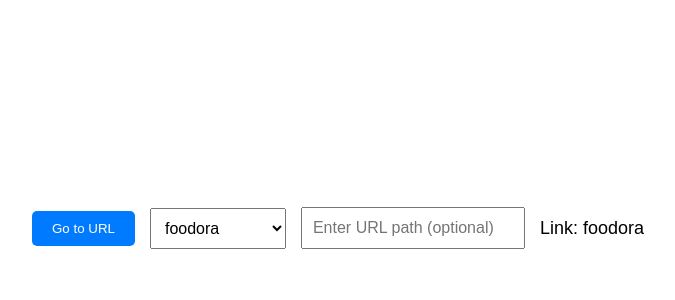
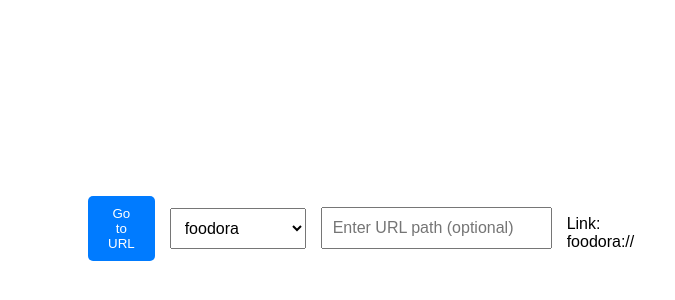
Before and after one commit to cgdi/deeplinks-tester, a plain HTML site: page index.html in a window 1280 px wide. Shown: the part 172-472 px from the top of the page, without its empty margins (302-977 px from the left). Drawn offline with Linux system fonts and the light colour scheme.

Commit message:
Update index.html

```diff
--- a/index.html
+++ b/index.html
@@ -13,11 +13,18 @@
             justify-content: center;
             height: 100vh;
             margin: 0;
+            padding: 0 20px;
+            /* Adds padding on mobile */
+            box-sizing: border-box;
         }
 
         .container {
             display: flex;
-            align-items: center;
+            flex-direction: column;
+            align-items: stretch;
+            width: 100%;
+            max-width: 500px;
+            /* Limits width on larger screens */
         }
 
         button {
@@ -27,6 +34,8 @@
             border: none;
             border-radius: 5px;
             cursor: pointer;
+            width: 100%;
+            /* Full width on mobile */
         }
 
         button:hover {
@@ -35,18 +44,39 @@
 
         select,
         input {
-            margin-left: 15px;
+            margin: 10px 0;
             padding: 10px;
             font-size: 16px;
+            width: 100%;
+            /* Full width on mobile */
+            box-sizing: border-box;
         }
 
         .link-text {
-            margin-left: 15px;
-            font-size: 18px;
+            margin-top: 10px;
+            font-size: 16px;
+            text-align: center;
         }
 
-        input[type="text"] {
-            width: 200px;
+        /* Media queries for larger screens */
+        @media (min-width: 600px) {
+            .container {
+                flex-direction: row;
+                justify-content: space-between;
+                align-items: center;
+            }
+
+            select,
+            input {
+                width: auto;
+                margin-left: 15px;
+                flex-grow: 1;
+            }
+
+            .link-text {
+                margin-left: 15px;
+                text-align: left;
+            }
         }
     </style>
 </head>
@@ -61,13 +91,11 @@
             <option value="foodora-st://">foodora-st</option>
             <option value="foodpanda://">foodpanda</option>
             <option value="foodpanda-st://">foodpanda-st</option>
-            <!-- Add more options as needed -->
-            </option>
         </select>
 
         <input type="text" id="urlPath" placeholder="Enter URL path (optional)">
 
-        <span class="link-text" id="selectedURL">Link: foodora</span>
+        <span class="link-text" id="selectedURL">Link: foodora://</span>
     </div>
 
     <script>
```
